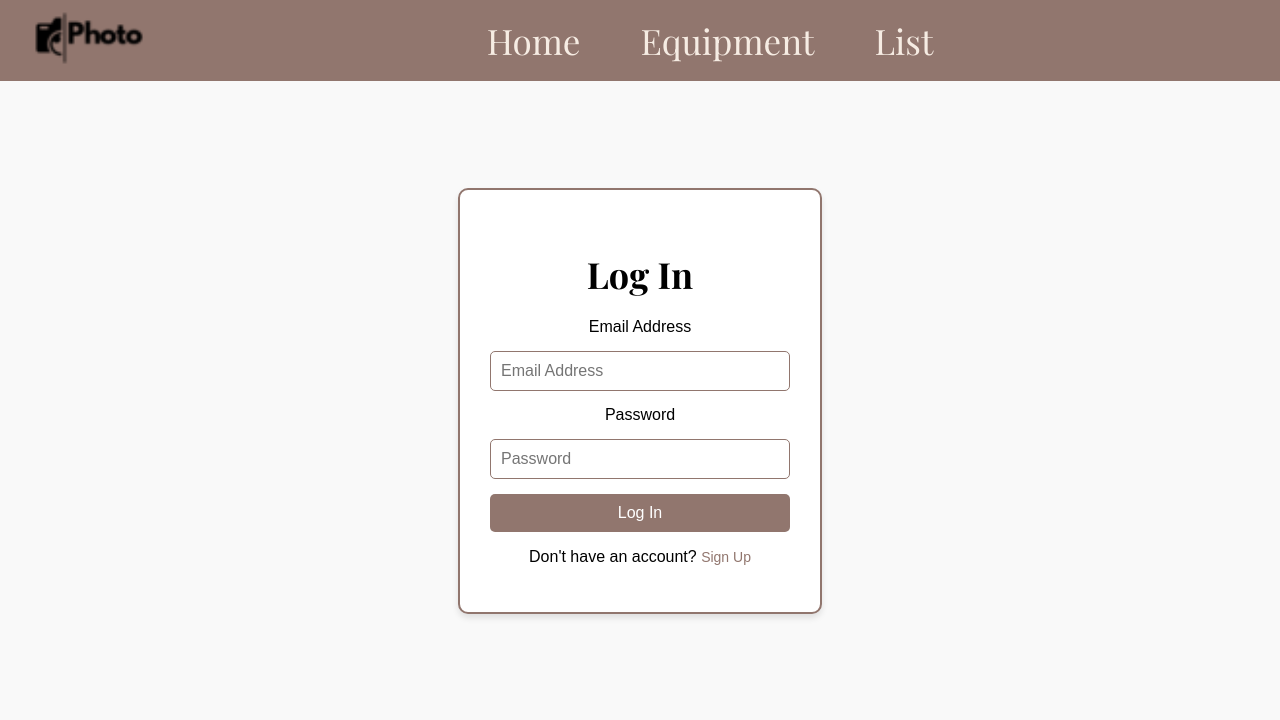
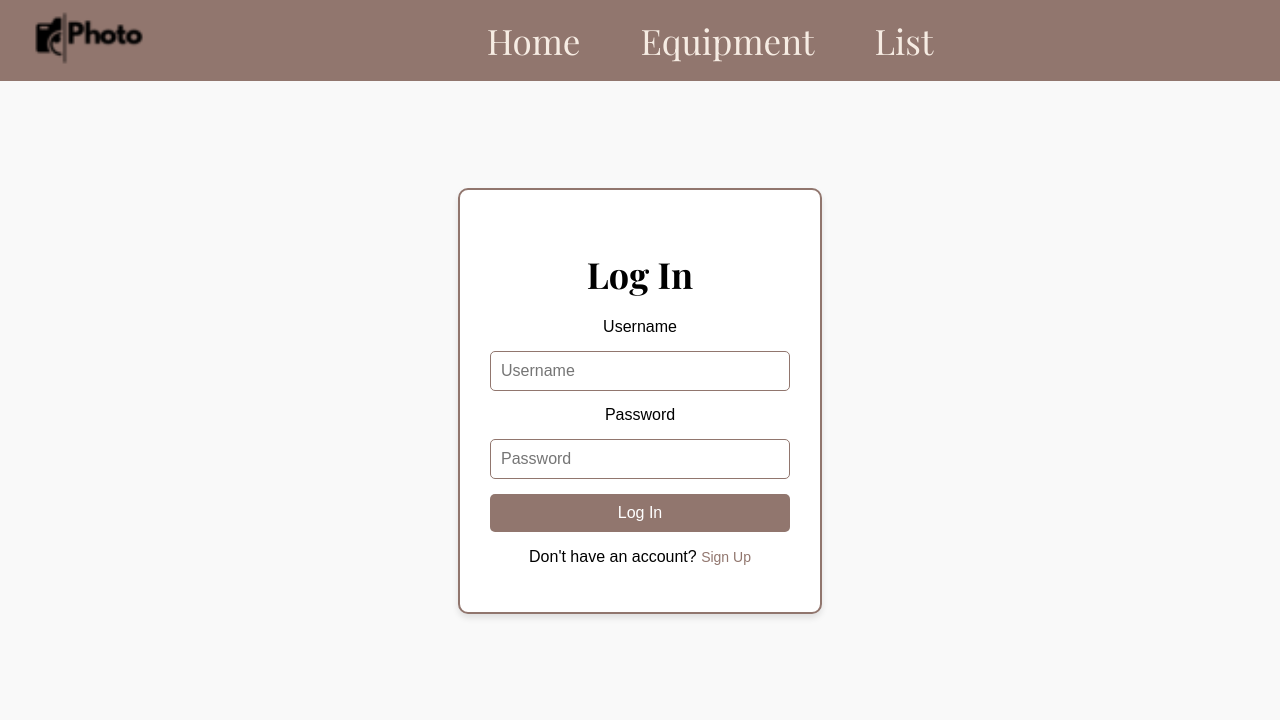
Before and after one commit to pakin6509681182/cs332_cloudfoundation, a Flask app: page /login in a window 1280 px wide. Shown: the top 720 px of the page. Run offline with Flask 3, Linux system fonts and the light colour scheme; some libraries are stand-ins or nearby versions.

Commit message:
Update login form to use username instead of email address

```diff
--- a/templates/login.html
+++ b/templates/login.html
@@ -29,9 +29,8 @@
             <h1>Log In</h1>
             <form method="POST" action="{{ url_for('login') }}">
                 <!-- Email -->
-                <label for="email">Email Address</label>
-                <input type="text" id="email" name="email" placeholder="Email Address" required>
-
+                <label for="username">Username</label>
+                <input type="text" id="username" name="username" placeholder="Username" required>
                 <!-- Password -->
                 <label for="password">Password</label>
                 <input type="password" id="password" name="password" placeholder="Password" required>
```
